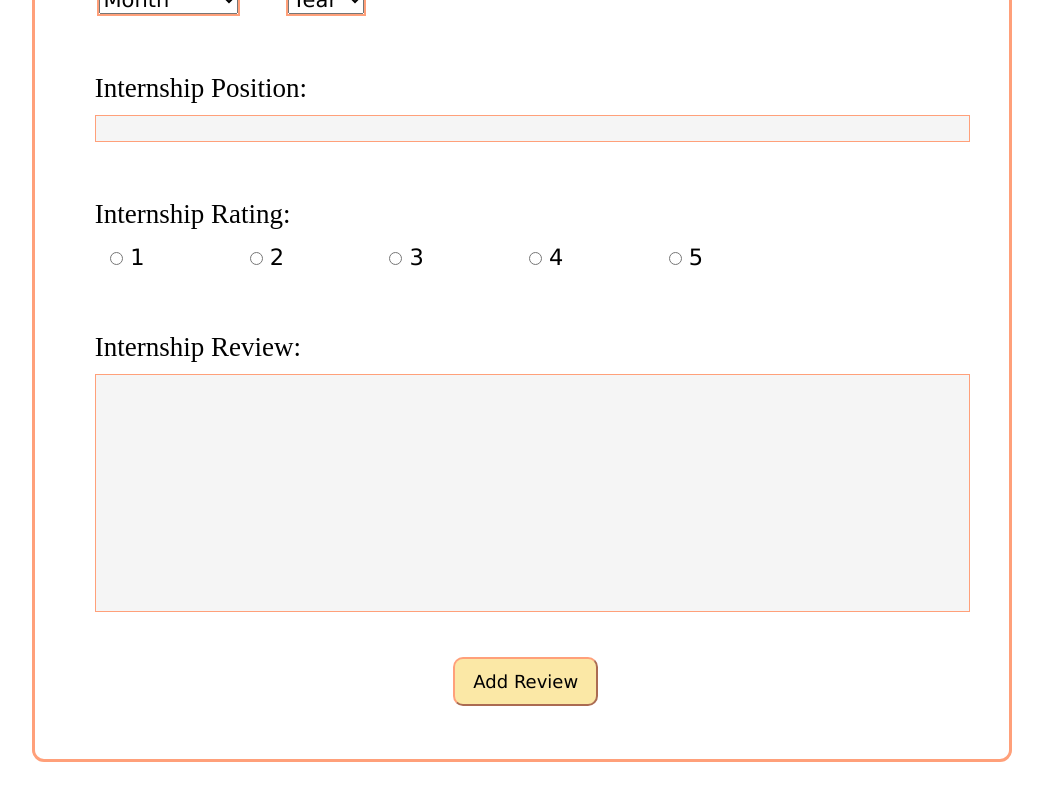
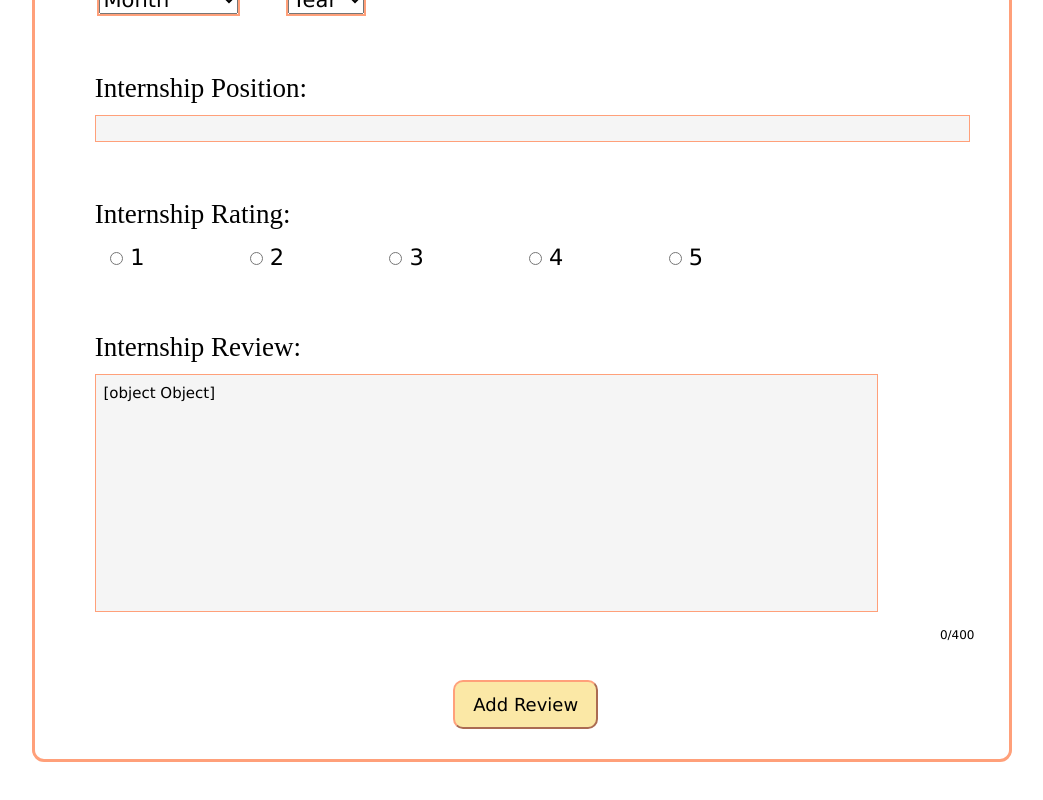
Before and after one commit to Greatroot/InternshipReview, a React (Create React App) app in the folder Frontend/: page /add-internship in a window 1280 px wide. Shown: the part 518-1318 px from the top of the page, without its empty margins (118-1161 px from the left). Built offline with nearby package versions, Linux system fonts and the light colour scheme; no server answers.

Commit message:
accidentally got text wrap for form working, character count in progress

```diff
--- a/Frontend/src/App.js
+++ b/Frontend/src/App.js
@@ -20,6 +20,8 @@ function App() {
     });
  }, []);
 
+    //IMPORTANT: Be sure to not put the Header in App.js. There are different versions of the header, so it's better to put the header
+    // in separately for each page.
     return (
         <BrowserRouter>
         <Header />
--- a/Frontend/src/pages/Form/Form.css
+++ b/Frontend/src/pages/Form/Form.css
@@ -76,30 +76,35 @@ hr {
     margin-right: 12%;
 }
 
-.textarea {
-    display: block;
-    width: 100%;
-    overflow: hidden;
-    resize: both;
-    min-height: 40px;
-    line-height: 20px;
-  }
-
-  .textarea[contenteditable]:empty::before {
-    content: "Your review here";
-    color: gray;
-  }
-
-.review-text {
+/* Character Counter */
+textarea {
+    width: 85%;
+    height: 20%;
+    box-sizing: border-box;
+    min-height: 100px;
+    margin-left: 2em;
+    resize: none;
+    padding: 0.5rem;
+    border: 1.5px solid lightsalmon;
     background-color: whitesmoke;
     color: black;
     box-sizing: border-box;
-    width: 85%;
-    height: 20%;
-    margin-left: 2em;
-    border: 1.5px solid lightsalmon;
-    box-sizing: border-box;
 }
+
+textarea:focus {
+      outline: none;
+      border: 1px solid darken(#ddd, 5%);
+      box-shadow: inset 0 0 0.5rem darken(#ddd, 5%);
+    }
+
+  .word-counter {
+    margin-top: 1em;
+    margin-right: 1em;
+    float: right;
+    padding: 0.1rem 0 0 0;
+    font-size: .8em;
+    font-weight: italic;
+  }
 
 button {
     background-color: #fbe8a6;
--- a/Frontend/src/pages/Form/Search.js
+++ b/Frontend/src/pages/Form/Search.js
@@ -210,16 +210,28 @@ function Search() {
 
                 <label>Internship Review:</label>
 
-                {/* <span class='textarea' role='textbox' contenteditable> */}
-                    <input
+                    <textarea maxlength='400' placeholder='Your review here...' autofocus>
+                        <input
                         type="text"
                         className="review-text"
                         onChange={(event) => {
                             setComments(event.target.value)
                         }} required/>
-                {/* </span> */}
+                    </textarea>
+                    <br />
+                    <div className='word-counter'>
+                        <span id='current'>0</span>
+                        <span id='max-characters'>/400</span>
+                    </div>
 
+                    {/* $('textarea').keyup(function() {
 
+    characterCount = $(this).val().length,
+        current = $('#current'),
+        maximum = $('#maximum'),
+        theCount = $('#the-count');
+
+    current.text(characterCount); */}
 
                 <br /><br /><br />
                 <div className="button-submit">
```
